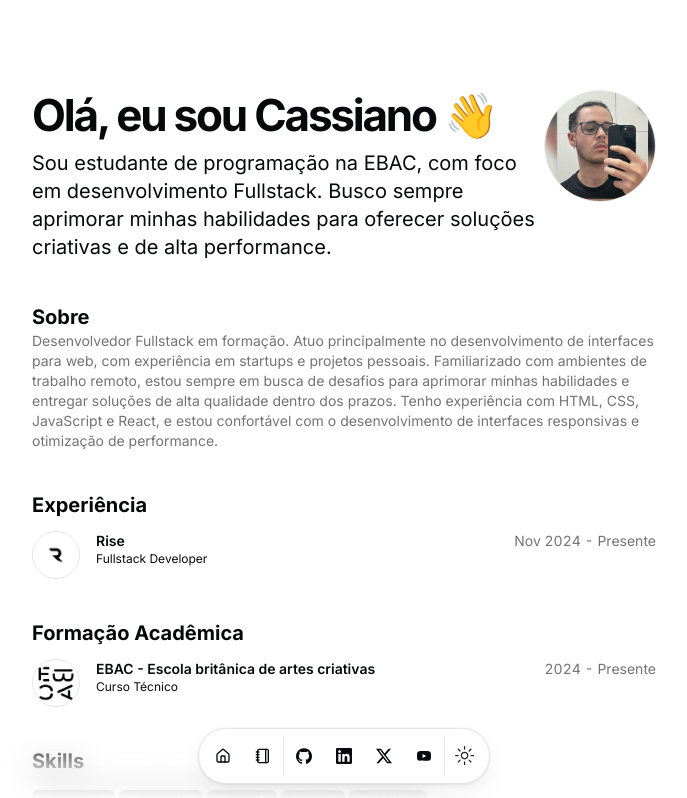
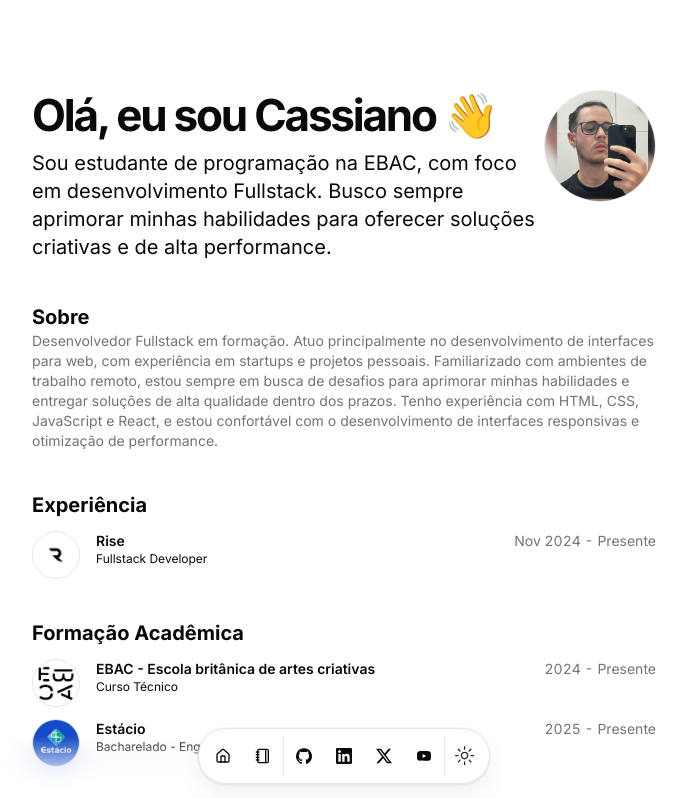
Before and after one commit to CassianoBC/portifolio, a Next.js app: page / in a window 1280 px wide. Shown: the top 798 px of the page, without its empty margins (296-983 px from the left). Built offline with nearby package versions, Linux system fonts and the light colour scheme.

Commit message:
update: Começo da minha faculdade.

```diff
--- a/src/data/resume.tsx
+++ b/src/data/resume.tsx
@@ -87,6 +87,14 @@ export const DATA = {
       start: "2024",
       end: "Presente",
     },
+    {
+      school: "Estácio",
+      href: "https://estacio.br/",
+      degree: "Bacharelado - Engenharia de Software",
+      logoUrl: "/Estácio_logo.png",
+      start: "2025",
+      end: "Presente",
+    }
   ],
   projects: [
     {
```
Also changed, not shown: public/Estácio_logo.png (added).
